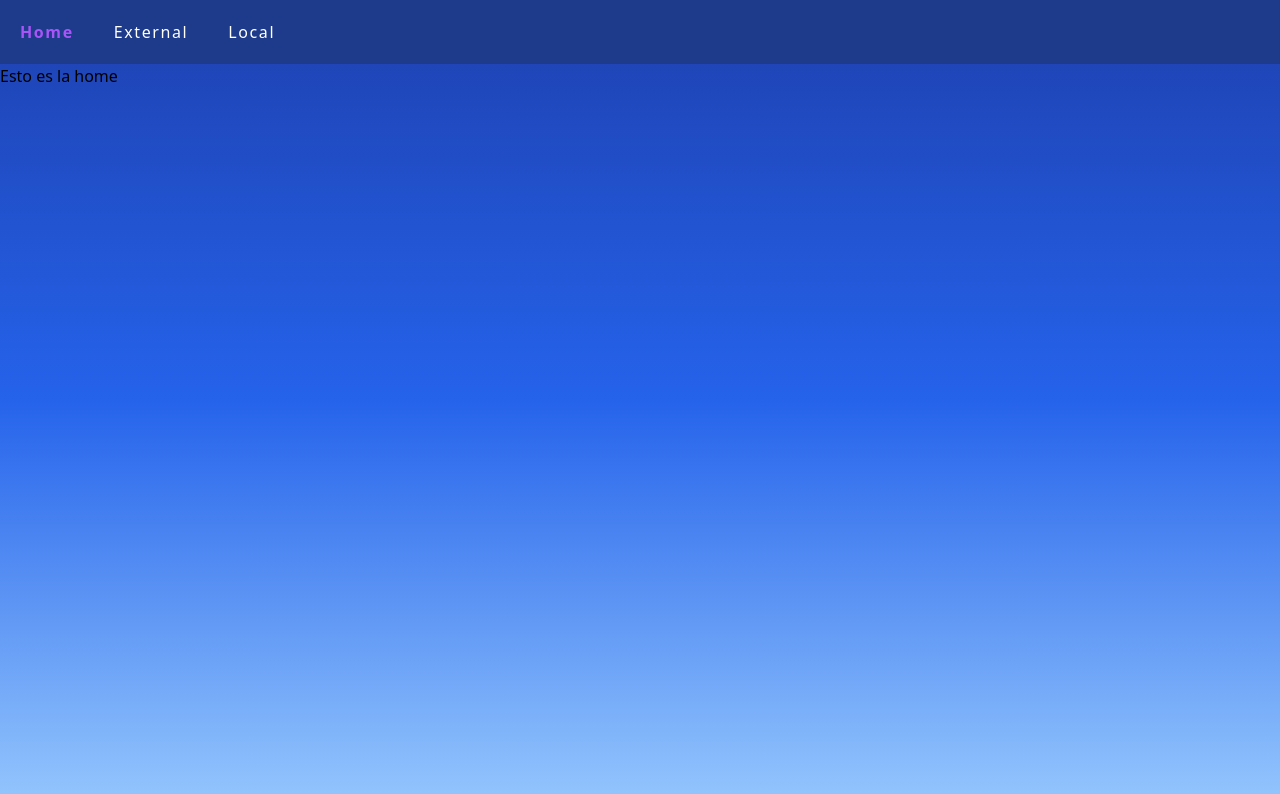
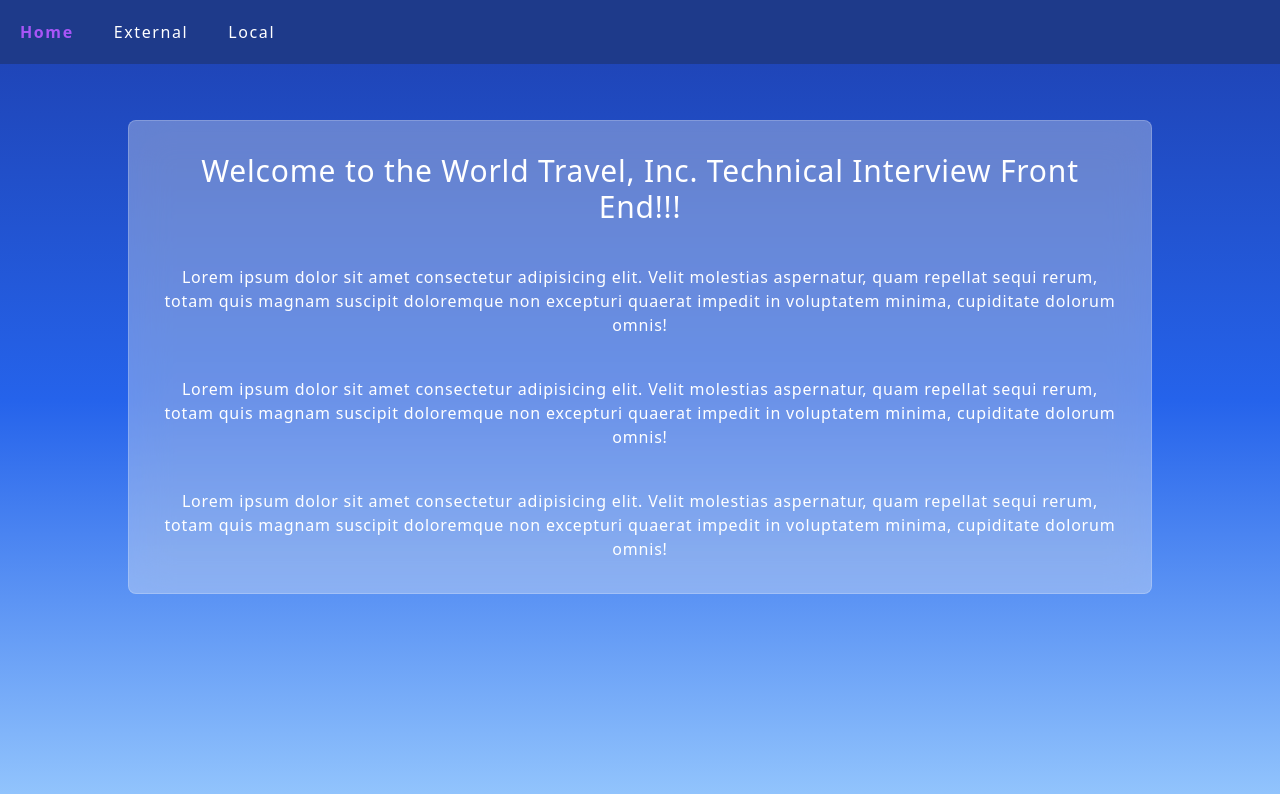
Before and after one commit to estebanCastaneira/wtti_front, a React (Vite) app: page /home in a window 1280 px wide. Shown: the top 794 px of the page. Built offline with nearby package versions, Linux system fonts and the light colour scheme.

Commit message:
Update Home component

```diff
--- a/src/components/Home.jsx
+++ b/src/components/Home.jsx
@@ -1,9 +1,32 @@
 function Home() {
   return (
-    <div className="flex justify-center">
-      <section className="container">
-        <h2 className="">Esto es la home</h2>
-      </section>
+    <div className="flex justify-center text-white text-center">
+      <div className="container my-14">
+        <section className="backdrop-blur-[20px] backdrop-saturate-[92%] bg-[#ffffff] bg-opacity-30 border border-opacity-20 border-white w-[80%]  my-0 mx-auto p-8 rounded-lg tracking-wider flex flex-col gap-10">
+          <h1 className="text-3xl">
+            Welcome to the World Travel, Inc. Technical Interview Front End!!!
+          </h1>
+          <p>
+            Lorem ipsum dolor sit amet consectetur adipisicing elit. Velit
+            molestias aspernatur, quam repellat sequi rerum, totam quis magnam
+            suscipit doloremque non excepturi quaerat impedit in voluptatem
+            minima, cupiditate dolorum omnis!
+          </p>
+          <p>
+            Lorem ipsum dolor sit amet consectetur adipisicing elit. Velit
+            molestias aspernatur, quam repellat sequi rerum, totam quis magnam
+            suscipit doloremque non excepturi quaerat impedit in voluptatem
+            minima, cupiditate dolorum omnis!
+          </p>
+          <p>
+            Lorem ipsum dolor sit amet consectetur adipisicing elit. Velit
+            molestias aspernatur, quam repellat sequi rerum, totam quis magnam
+            suscipit doloremque non excepturi quaerat impedit in voluptatem
+            minima, cupiditate dolorum omnis!
+          </p>
+          {/* TODO */}
+        </section>
+      </div>
     </div>
   )
 }
```
